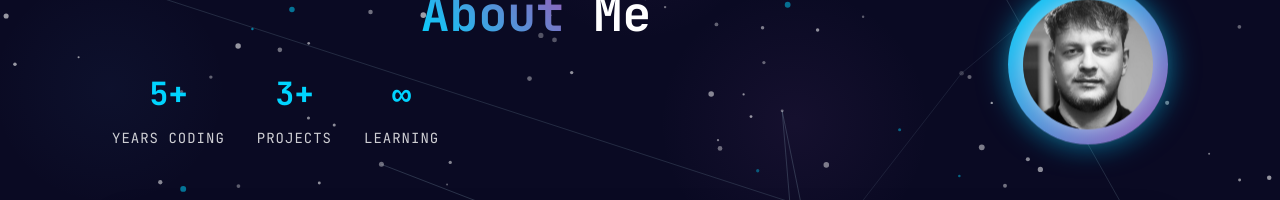
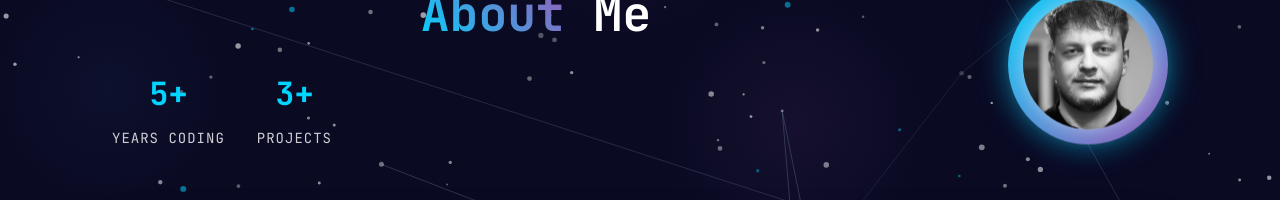
Before and after one commit to ceelvin/portfolio, a React (Vite) app: page / in a window 1280 px wide. Shown: the part 144-344 px from the top of the page. Built offline with nearby package versions, Linux system fonts and the light colour scheme; a web font is replaced by a local one.

Commit message:
remove dopple get in touch

```diff
--- a/src/components/About/About.jsx
+++ b/src/components/About/About.jsx
@@ -40,10 +40,6 @@ const About = () => {
               <div className="stat-item">
                 <span className="stat-number">3+</span>
                 <span className="stat-label">Projects</span>
-              </div>
-              <div className="stat-item">
-                <span className="stat-number">∞</span>
-                <span className="stat-label">Learning</span>
               </div>
             </div>
           </div>
--- a/src/components/Projects/Projects.jsx
+++ b/src/components/Projects/Projects.jsx
@@ -84,15 +84,6 @@ const Projects = () => {
              <FaArrowRight size={20} />
            </button>
         </div>
-
-        <div className="projects-cta">
-          <h3>Interested in working together?</h3>
-          <p>Let&apos;s create something amazing together</p>
-           <a href="#contact" className="cta-button">
-             Get In Touch
-             <FaArrowRight size={20} />
-           </a>
-        </div>
       </div>
     </section>
   );
```
